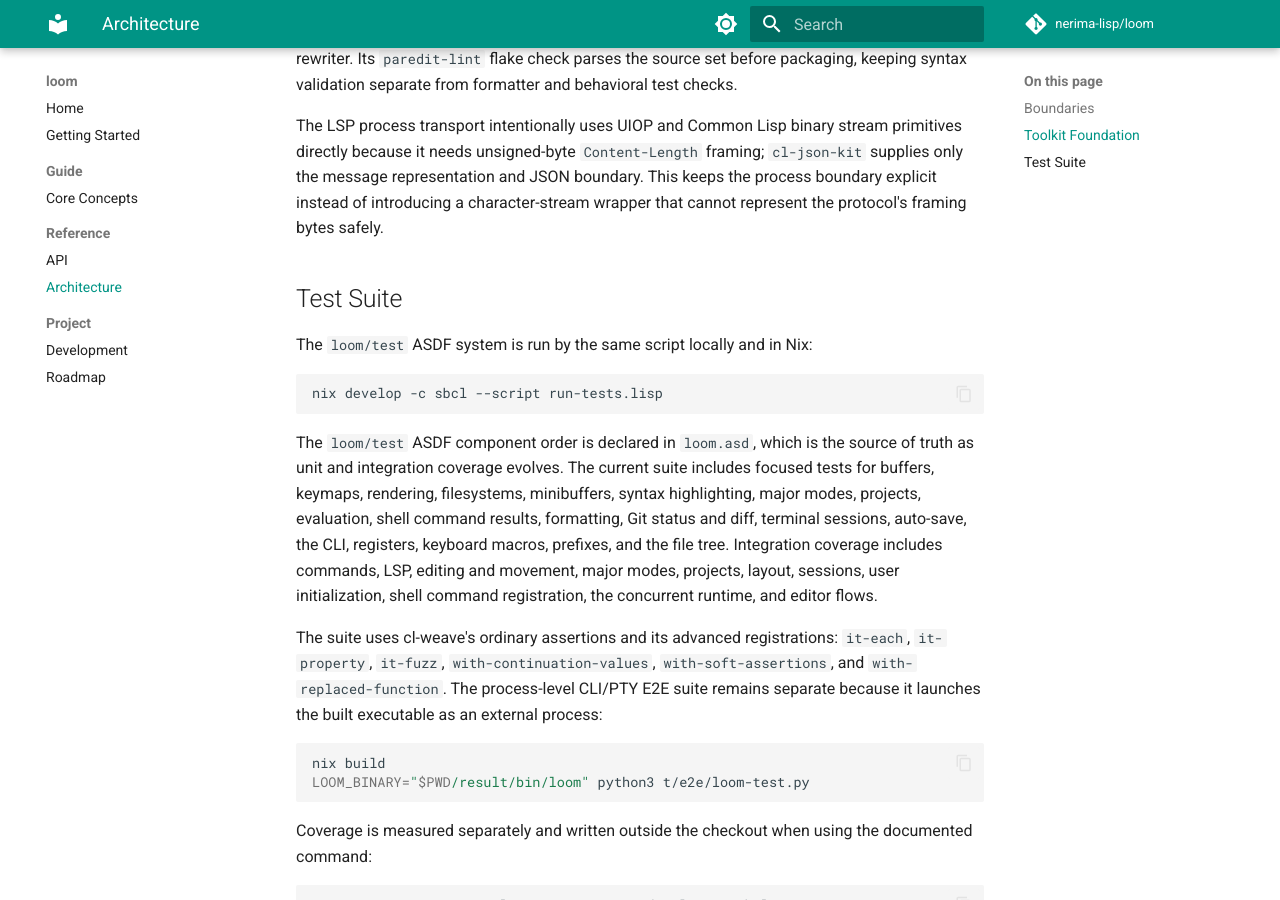
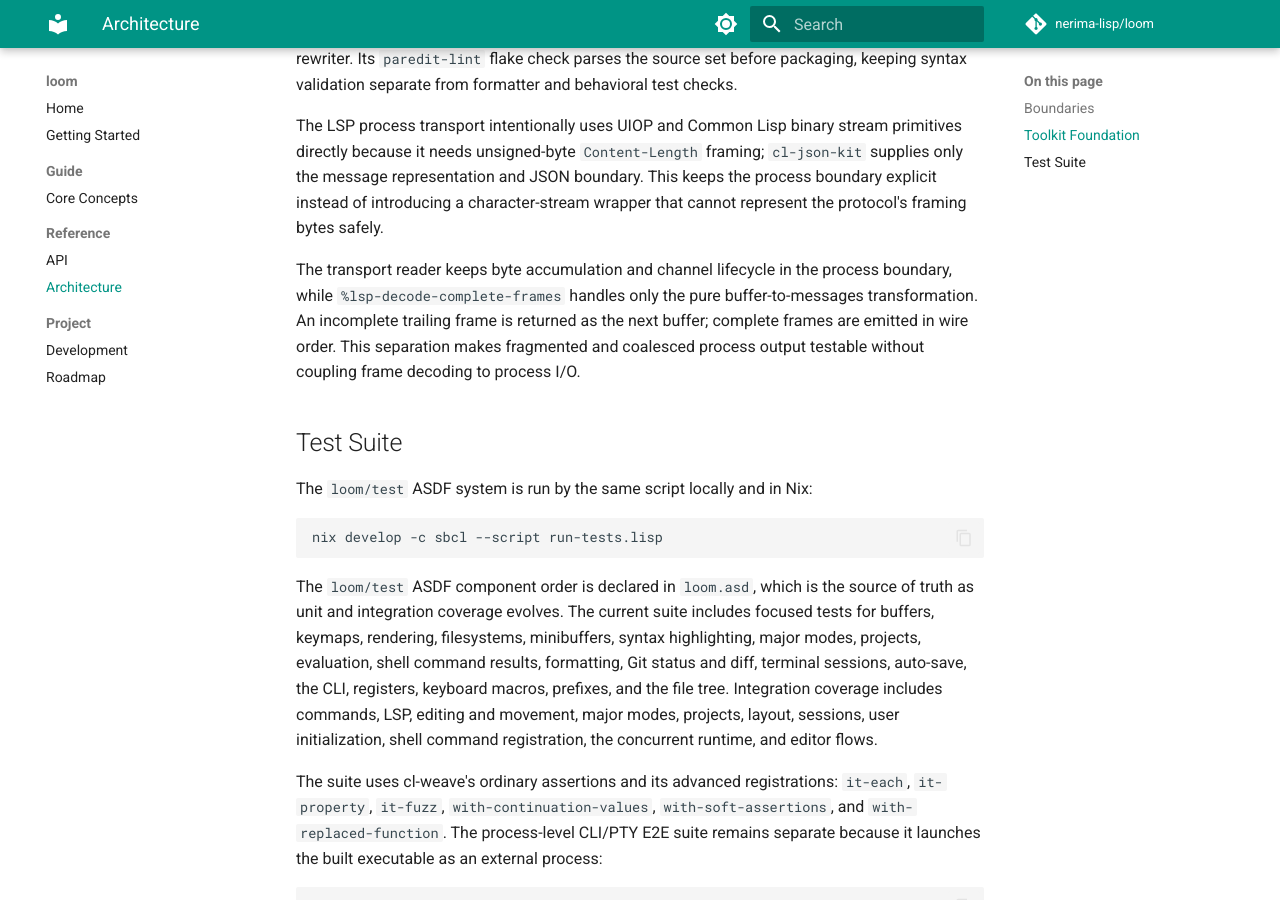
Before and after one commit to nerima-lisp/loom, an MkDocs documentation site: the page built from docs/src/reference/architecture.md, in a window 1280 px wide and 900 px high, scrolled down 7213 px. Built offline with MkDocs 1.6.1 and Material for MkDocs 9.7.7, drawn with Linux system fonts in a browser that asks for light colours; comment, search, counter and statistics services are not loaded.

Commit message:
refactor: isolate LSP frame decoding

```diff
--- a/docs/src/reference/architecture.md
+++ b/docs/src/reference/architecture.md
@@ -353,6 +353,13 @@ primitives directly because it needs unsigned-byte `Content-Length` framing;
 keeps the process boundary explicit instead of introducing a character-stream
 wrapper that cannot represent the protocol's framing bytes safely.
 
+The transport reader keeps byte accumulation and channel lifecycle in the
+process boundary, while `%lsp-decode-complete-frames` handles only the pure
+buffer-to-messages transformation. An incomplete trailing frame is returned as
+the next buffer; complete frames are emitted in wire order. This separation
+makes fragmented and coalesced process output testable without coupling frame
+decoding to process I/O.
+
 ## Test Suite
 
 The `loom/test` ASDF system is run by the same script locally and in Nix:
```
Also changed, not shown: 1 other file.
